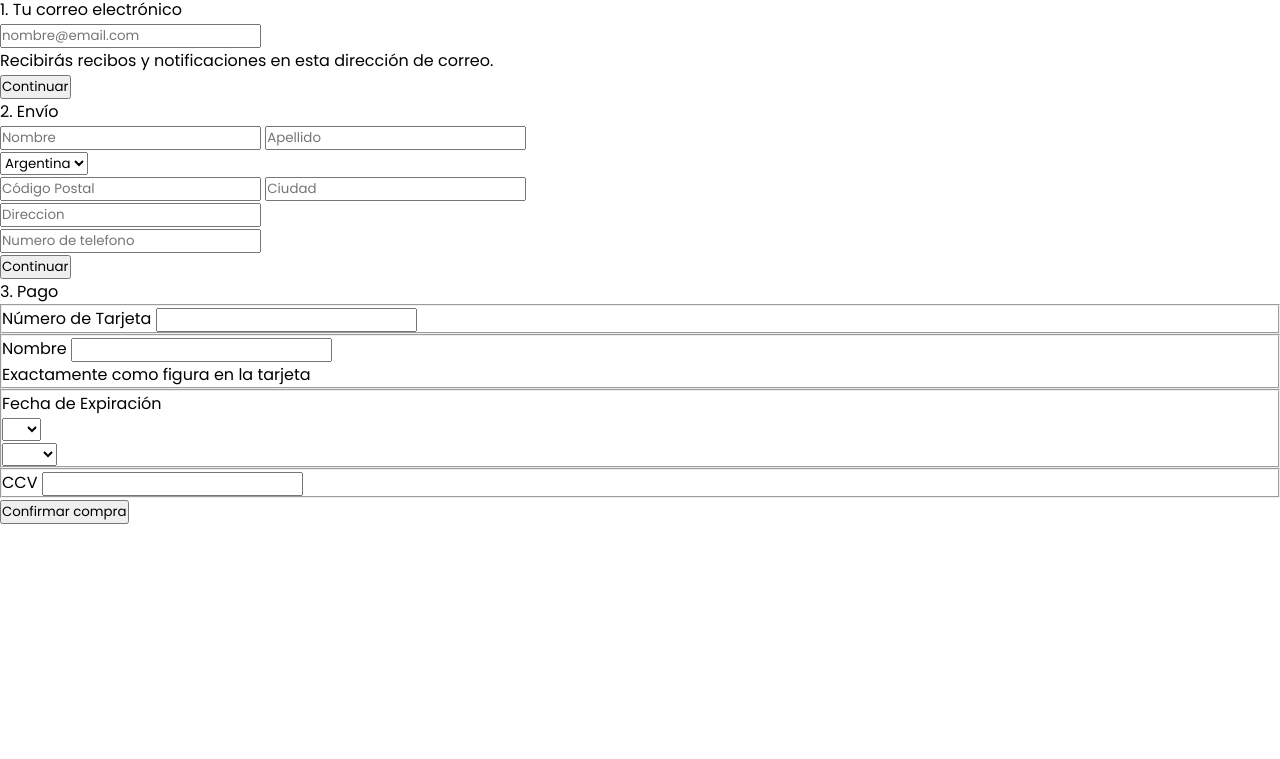
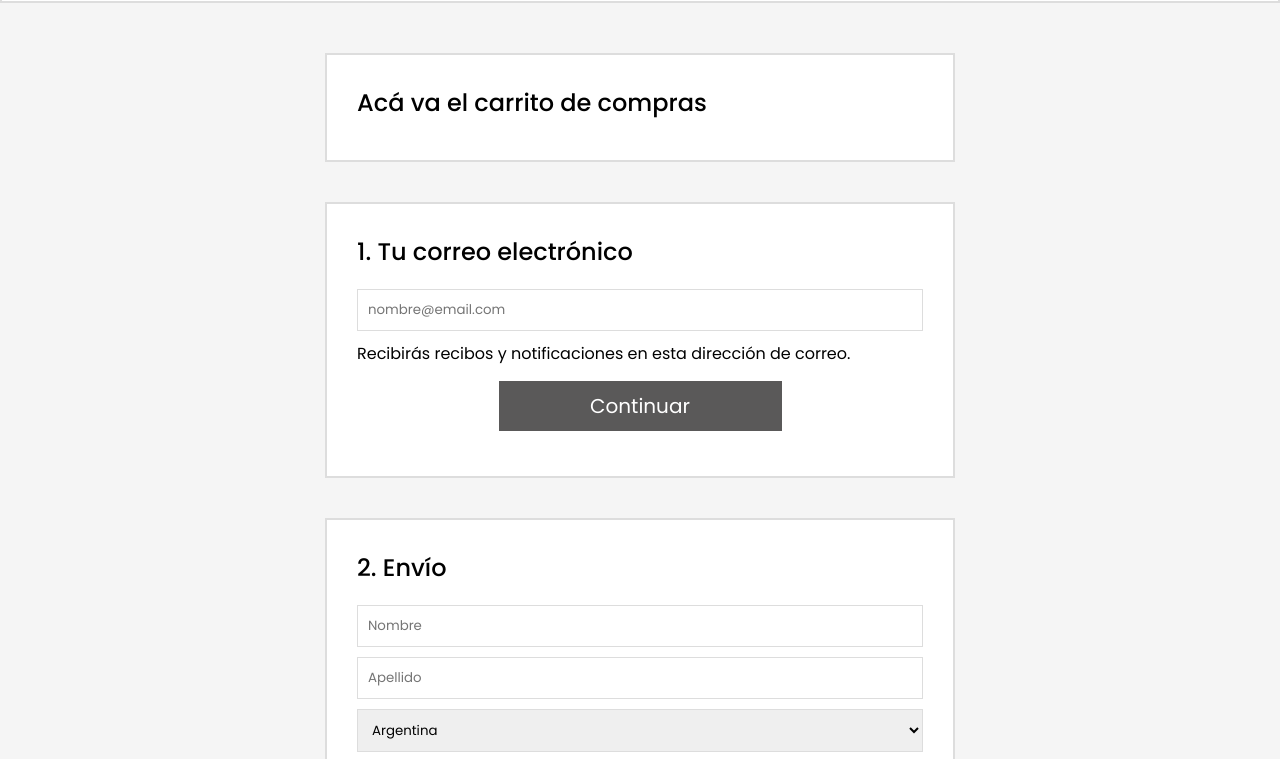
Before and after one commit to AgostinaArevaloJaube/workshop-eccomerce, a plain HTML site: page payment.html in a window 1280 px wide. Shown: the part 76-835 px from the top of the page. Before the commit the page ends 800 px from the top, so only its background shows below. Drawn offline with Linux system fonts and the light colour scheme.

Commit message:
Agrega la cración del payment

```diff
--- a/payment.html
+++ b/payment.html
@@ -23,7 +23,9 @@
 		<h1 class="payment__title">Hester</h1>
 	</header>
 
-	<main class="background">
+	<main class="grayBackground">
+
+		<section class="forms_container">
 			<!-- Carrito -->
 			<form class="formStyle" action="">
 				<p class="formTitle">Acá va el carrito de compras</p>
@@ -32,31 +34,26 @@
 			<!-- Correo -->
 			<form class="formStyle" action="">
 				<p class="formTitle">1. Tu correo electrónico</p>
-			<input type="email" name="email" placeholder="nombre@email.com">
+				<input class="inputs__style" type="email" name="email" placeholder="nombre@email.com">
 				<p>Recibirás recibos y notificaciones en esta dirección de correo.</p>
-			<input type="submit" value="Continuar">
+				<input class="paymentButtons" type="submit" value="Continuar">
 			</form>
 
 			<!-- Datos de envio -->
 			<form class="formStyle" action="">
 				<p class="formTitle">2. Envío</p>
-			<input type="text" name="nombre" placeholder="Nombre">
-			<input type="text" name="apellido" placeholder="Apellido">
-			<br>
-			<select name="paisresidencia">
+				<input class="inputs__style" type="text" name="nombre" placeholder="Nombre">
+				<input class="inputs__style" type="text" name="apellido" placeholder="Apellido">
+				<select class="inputs__style" name="paisresidencia">
 					<option value="Argentina" id="AR">Argentina</option>
 					<option value="Chile" id="CL">Chile</option>
 					<option value="Uruguay" id="UY">Uruguay</option>
 				</select>
-			<br>
-			<input type="text" name="cp" placeholder="Código Postal">
-			<input type="text" name="ciudad" placeholder="Ciudad">
-			<br>
-			<input type="text" name="direccion" placeholder="Direccion">
-			<br>
-			<input type="text" name="telefono" placeholder="Numero de telefono">
-			<br>
-			<input type="submit" value="Continuar">
+				<input class="inputs__style" type="text" name="cp" placeholder="Código Postal">
+				<input class="inputs__style" type="text" name="ciudad" placeholder="Ciudad">
+				<input class="inputs__style" type="text" name="direccion" placeholder="Direccion">
+				<input class="inputs__style" type="text" name="telefono" placeholder="Numero de telefono">
+				<input class="paymentButtons" type="submit" value="Continuar">
 			</form>
 
 			<!-- Pago -->
@@ -65,18 +62,17 @@
 				<p class="formTitle">3. Pago</p>
 				<fieldset class="noBorder">
 					<label for="card-number">Número de Tarjeta</label>
-				<input type="num" id="card-number" class="input-cart-number" maxlength="16" />
+					<input type="num" id="card-number" class="input-cart-number inputs__style" maxlength="16" />
 				</fieldset>
 				<fieldset class="noBorder">
-				<label for="card-holder">Nombre</label>
-				<input type="text" id="card-holder" />
-				<p>Exactamente como figura en la tarjeta</p>
+					<label for="card-holder">Nombre <i>(Exactamente como figura en la tarjeta)</i></label>
+					<input type="text" id="card-holder" class="inputs__style" />
 				</fieldset>
 				<fieldset class="fieldset-expiration noBorder">
-				<label for="card-expiration-month">Fecha de Expiración</label>
+					<label for="card-expiration-month">Fecha de expiración</label>
 					<div class="select">
-					<select id="card-expiration-month">
-						<option></option>
+						<select class="inputs__style" id="card-expiration-month" placeholder="Mes">
+							<option>Mes</option>
 							<option>01</option>
 							<option>02</option>
 							<option>03</option>
@@ -92,8 +88,8 @@
 						</select>
 					</div>
 					<div class="select">
-					<select id="card-expiration-year">
-						<option></option>
+						<select class="inputs__style" id="card-expiration-year" placeholder="Año">
+							<option>Año</option>
 							<option>2020</option>
 							<option>2021</option>
 							<option>2022</option>
@@ -109,14 +105,14 @@
 					</div>
 				</fieldset>
 				<fieldset class="fieldset-ccv noBorder">
-				<label for="card-ccv">CCV</label>
-				<input type="text" id="card-ccv" maxlength="3" />
+					<input class="inputs__style" type="text" id="card-ccv" maxlength="3" placeholder="CVV"/>
 				</fieldset>
-			<button class="btn"><i class="fa fa-lock"></i> Confirmar compra</button>
+				<input class="paymentButtons" type="submit" value="Confirmar compra">
 
 			</form>
+		</section>
+	</main>
 
-	</main>
 
 	<!-- script -->
 </body>
--- /dev/null
+++ b/styles/scss/_paymentHeader.scss
@@ -0,0 +1,59 @@
+// HEADER
+.payment__header {
+	padding: 20px;
+	border: 2px solid rgb(221, 221, 221);
+
+	.payment__title {
+		font-weight: 500;
+		font-size: 1.5em;
+	}
+}
+
+// MAIN
+.grayBackground {
+	background-color: rgb(245, 245, 245);
+}
+
+.noBorder{
+	border: none;
+}
+
+.forms_container {
+	padding: 10px;
+}
+
+.formStyle {
+	margin: 40px auto;
+	padding: 30px;
+	width: 50%;
+	border: 2px solid rgb(221, 221, 221);
+	background-color: white;
+}
+
+
+.formTitle {
+	font-weight: 500;
+	font-size: 1.5em;
+	padding-bottom: 10px;
+}
+
+
+.paymentButtons {
+		margin: 15px auto;
+		padding: 10px 10px;
+		width: 50%;
+		display: block;
+		border: none;
+		font-size: 20px;
+		color: white;
+		background-color: rgb(90, 89, 89);
+		text-align: center;
+}
+
+.inputs__style {
+	padding: 10px;
+	display: block;
+	margin: 10px auto;
+	width: 100%;
+	border: 1px solid rgb(221, 221, 221);
+}
```
Also changed, not shown: index.html (+1 -1 lines), styles/css/styles.css, 1 other file. Lines whose indentation alone changed are shown as unchanged.
